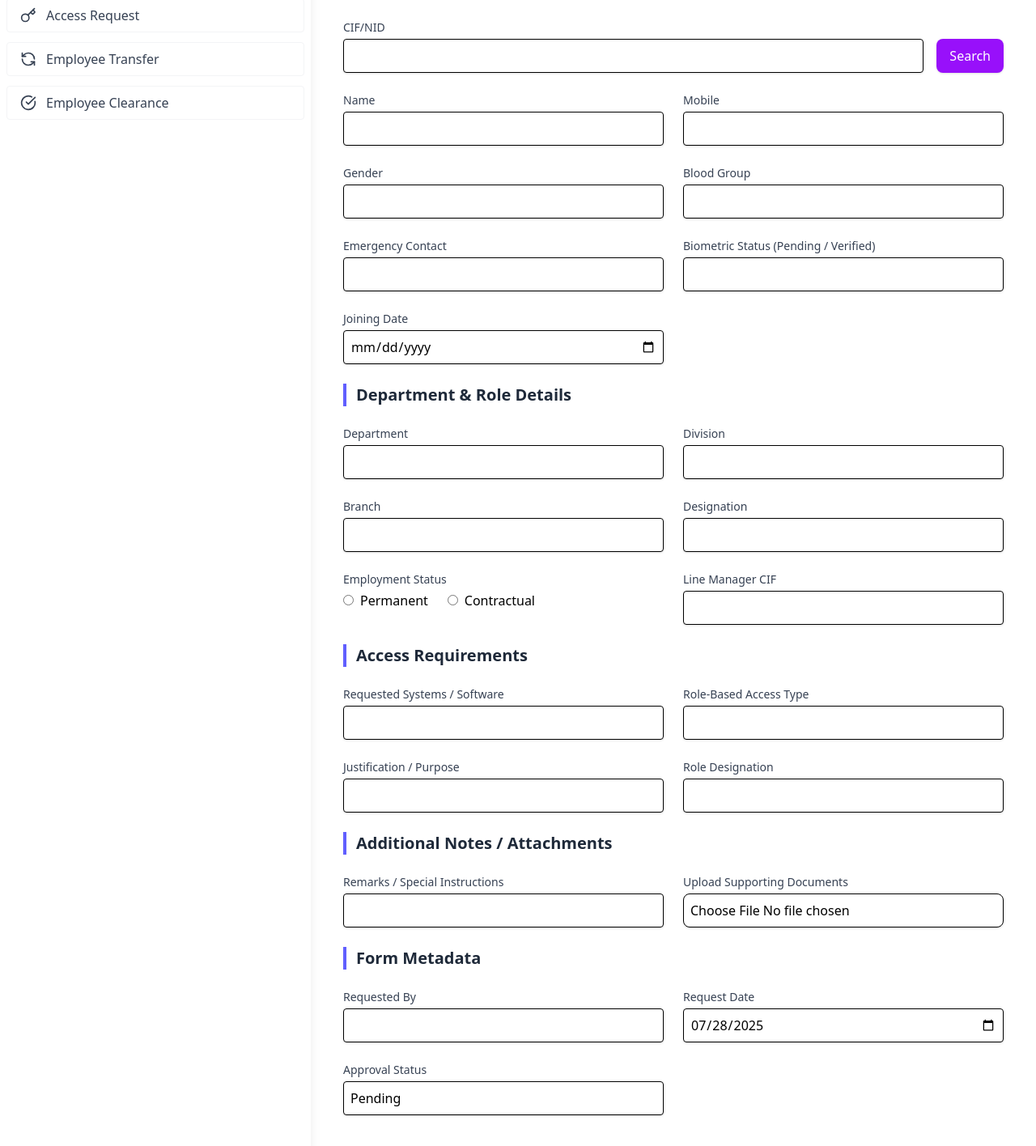
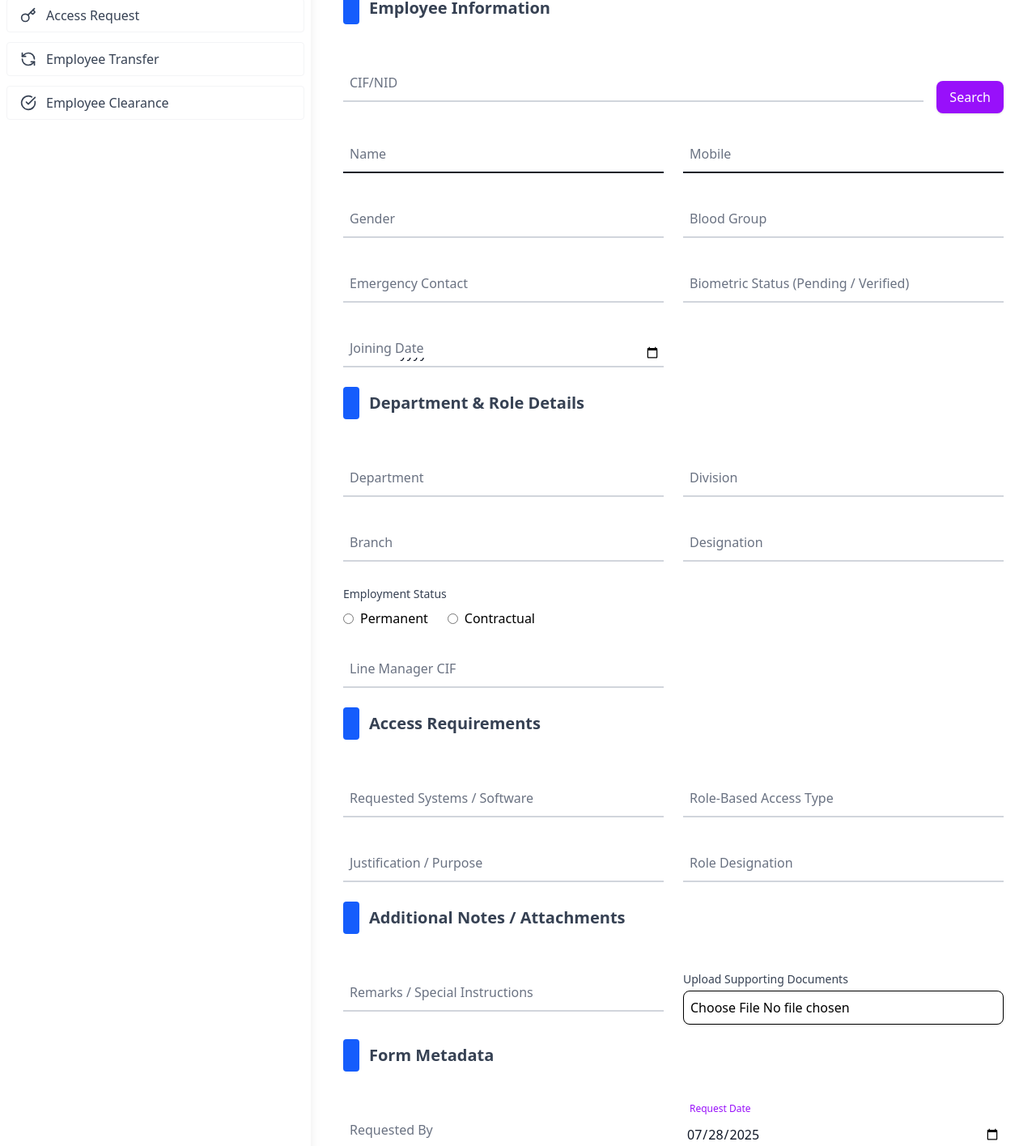
Before and after one commit to Nazmul-karim-tanvir-2nd/lamCodes, a React (Vite) app in the folder lamFrontend/: page / in a window 1280 px wide. Shown: the part 140-1556 px from the top of the page at 81% size. Built offline with nearby package versions, Linux system fonts and the light colour scheme.

Commit message:
working on style

```diff
--- a/lamFrontend/package.json
+++ b/lamFrontend/package.json
@@ -11,6 +11,7 @@
   },
   "dependencies": {
     "@tailwindcss/vite": "^4.1.11",
+    "classnames": "^2.5.1",
     "lucide-react": "^0.526.0",
     "react": "^19.1.0",
     "react-dom": "^19.1.0",
--- /dev/null
+++ b/lamFrontend/src/components/FloatingInput.jsx
@@ -0,0 +1,55 @@
+import { useState } from "react";
+import classNames from "classnames";
+
+const FloatingInput = ({
+    label,
+    name,
+    type = "text",
+    value,
+    onChange,
+    disabled = false,
+    placeholder = " ", // trick for floating label with empty placeholder
+}) => {
+    const [isFocused, setIsFocused] = useState(false);
+    const shouldFloat = isFocused || value?.length > 0;
+
+    return (
+        <div className="relative w-full min-h-[56px]">
+            <input
+                id={name}
+                name={name}
+                type={type}
+                value={value}
+                onChange={onChange}
+                disabled={disabled}
+                placeholder={placeholder}
+                onFocus={() => setIsFocused(true)}
+                onBlur={() => setIsFocused(false)}
+                className={classNames(
+                    "w-full border-b-2 bg-transparent text-gray-900 outline-none transition-all duration-200 pt-5 pb-1 px-1",
+                    {
+                        "border-purple-600": isFocused && !disabled,
+                        "border-gray-300": !isFocused && !disabled,
+                        "bg-gray-100 text-gray-400 cursor-not-allowed": disabled,
+                    }
+                )}
+                autoComplete="off"
+            />
+            <label
+                htmlFor={name}
+                className={classNames(
+                    "absolute left-1 px-1 pointer-events-none transition-all duration-200 bg-white",
+                    {
+                        "text-purple-600 text-xs -top-2": shouldFloat,
+                        "text-gray-500 top-3.5": !shouldFloat,
+                        "cursor-not-allowed": disabled,
+                    }
+                )}
+            >
+                {label}
+            </label>
+        </div>
+    );
+};
+
+export default FloatingInput;
--- a/lamFrontend/src/pages/userAccount/UserAccountForm.jsx
+++ b/lamFrontend/src/pages/userAccount/UserAccountForm.jsx
@@ -1,25 +1,16 @@
+// src/pages/userAccount/UserAccountForm.jsx
 import useUserFormStore from '../../store/useUserFormStore';
-import { useState, useEffect } from 'react';
+import { useEffect } from 'react';
 import dummyUsers from '../../data/dummyUser';
-
-const Input = ({ label, name, type = 'text', value, onChange, disabled = false }) => (
-    <div className="flex flex-col">
-        <label className="text-sm font-medium text-gray-700 mb-1">{label}</label>
-        <input
-            type={type}
-            name={name}
-            value={value}
-            onChange={onChange}
-            disabled={disabled}
-            className="p-2 border rounded bg-white shadow-sm outline-none focus:ring-2 focus:ring-purple-400"
-        />
-    </div>
-);
+import FloatingInput from '../../components/FloatingInput'; // ✅ use this
 
 const SectionTitle = ({ children }) => (
-    <h2 className="text-xl font-semibold text-gray-800 border-l-4 border-indigo-500 pl-3 my-6">
-        {children}
-    </h2>
+    <div className="mb-7 flex items-center gap-3">
+        <div className="bg-blue-600 w-[20px] h-[40px] rounded"></div>
+        <h2 className="text-xl font-semibold text-gray-700 my-6 font-sans">
+            {children}
+        </h2>
+    </div>
 );
 
 const UserAccountForm = () => {
@@ -70,7 +61,12 @@ const UserAccountForm = () => {
             <div className="grid grid-cols-1 md:grid-cols-2 gap-6">
                 <div className="md:col-span-2 flex gap-4">
                     <div className="flex-1">
-                        <Input label="CIF/NID" name="cif" value={formData.cif} onChange={handleChange} />
+                        <FloatingInput
+                            label="CIF/NID"
+                            name="cif"
+                            value={formData.cif}
+                            onChange={handleChange}
+                        />
                     </div>
                     <button
                         type="button"
@@ -81,29 +77,13 @@ const UserAccountForm = () => {
                     </button>
                 </div>
 
-                <Input label="Name" name="name" value={formData.name} onChange={handleChange} disabled />
-                <Input label="Mobile" name="mobile" value={formData.mobile} onChange={handleChange} disabled />
-                <Input label="Gender" name="gender" value={formData.gender} onChange={handleChange} />
-                <Input label="Blood Group" name="bloodGroup" value={formData.bloodGroup} onChange={handleChange} />
-                <Input
-                    label="Emergency Contact"
-                    name="emergencyContact"
-                    value={formData.emergencyContact}
-                    onChange={handleChange}
-                />
-                <Input
-                    label="Biometric Status (Pending / Verified)"
-                    name="biometricStatus"
-                    value={formData.biometricStatus}
-                    onChange={handleChange}
-                />
-                <Input
-                    label="Joining Date"
-                    name="joiningDate"
-                    type="date"
-                    value={formData.joiningDate}
-                    onChange={handleChange}
-                />
+                <FloatingInput label="Name" name="name" value={formData.name} onChange={handleChange} disabled />
+                <FloatingInput label="Mobile" name="mobile" value={formData.mobile} onChange={handleChange} disabled />
+                <FloatingInput label="Gender" name="gender" value={formData.gender} onChange={handleChange} />
+                <FloatingInput label="Blood Group" name="bloodGroup" value={formData.bloodGroup} onChange={handleChange} />
+                <FloatingInput label="Emergency Contact" name="emergencyContact" value={formData.emergencyContact} onChange={handleChange} />
+                <FloatingInput label="Biometric Status (Pending / Verified)" name="biometricStatus" value={formData.biometricStatus} onChange={handleChange} />
+                <FloatingInput label="Joining Date" name="joiningDate" type="date" value={formData.joiningDate} onChange={handleChange} />
 
                 {formData.biometricStatus === 'Pending' && (
                     <div className="md:col-span-2 bg-red-100 text-red-700 p-4 rounded border border-red-300">
@@ -112,18 +92,18 @@ const UserAccountForm = () => {
                 )}
             </div>
 
-            {/* Department & Role */}
+            {/* Department & Role Details */}
             <SectionTitle>Department & Role Details</SectionTitle>
             <div className="grid grid-cols-1 md:grid-cols-2 gap-6">
-                <Input label="Department" name="department" value={formData.department} onChange={handleChange} />
-                <Input label="Division" name="division" value={formData.division} onChange={handleChange} />
-                <Input label="Branch" name="branch" value={formData.branch} onChange={handleChange} />
-                <Input label="Designation" name="designation" value={formData.designation} onChange={handleChange} />
+                <FloatingInput label="Department" name="department" value={formData.department} onChange={handleChange} />
+                <FloatingInput label="Division" name="division" value={formData.division} onChange={handleChange} />
+                <FloatingInput label="Branch" name="branch" value={formData.branch} onChange={handleChange} />
+                <FloatingInput label="Designation" name="designation" value={formData.designation} onChange={handleChange} />
 
-                <div className="flex flex-col">
-                    <label className="text-sm font-medium text-gray-700 mb-1">Employment Status</label>
+                <div className="flex flex-col md:col-span-2">
+                    <label className="text-sm font-medium text-gray-700 mb-2">Employment Status</label>
                     <div className="flex gap-6">
-                        <label>
+                        <label className="flex items-center">
                             <input
                                 type="radio"
                                 name="employmentStatus"
@@ -134,7 +114,7 @@ const UserAccountForm = () => {
                             />
                             Permanent
                         </label>
-                        <label>
+                        <label className="flex items-center">
                             <input
                                 type="radio"
                                 name="employmentStatus"
@@ -149,61 +129,25 @@ const UserAccountForm = () => {
                 </div>
 
                 {formData.employmentStatus === 'Contractual' && (
-                    <Input
-                        label="Contract Expiry Date"
-                        name="contractExpiry"
-                        type="date"
-                        value={formData.contractExpiry}
-                        onChange={handleChange}
-                    />
+                    <FloatingInput label="Contract Expiry Date" name="contractExpiry" type="date" value={formData.contractExpiry} onChange={handleChange} />
                 )}
 
-                <Input
-                    label="Line Manager CIF"
-                    name="lineManagerCIF"
-                    value={formData.lineManagerCIF}
-                    onChange={handleChange}
-                />
+                <FloatingInput label="Line Manager CIF" name="lineManagerCIF" value={formData.lineManagerCIF} onChange={handleChange} />
             </div>
 
             {/* Access Requirements */}
             <SectionTitle>Access Requirements</SectionTitle>
             <div className="grid grid-cols-1 md:grid-cols-2 gap-6">
-                <Input
-                    label="Requested Systems / Software"
-                    name="requestedSystems"
-                    value={formData.requestedSystems}
-                    onChange={handleChange}
-                />
-                <Input
-                    label="Role-Based Access Type"
-                    name="accessType"
-                    value={formData.accessType}
-                    onChange={handleChange}
-                />
-                <Input
-                    label="Justification / Purpose"
-                    name="justification"
-                    value={formData.justification}
-                    onChange={handleChange}
-                />
-                <Input
-                    label="Role Designation"
-                    name="roleDesignation"
-                    value={formData.roleDesignation}
-                    onChange={handleChange}
-                />
+                <FloatingInput label="Requested Systems / Software" name="requestedSystems" value={formData.requestedSystems} onChange={handleChange} />
+                <FloatingInput label="Role-Based Access Type" name="accessType" value={formData.accessType} onChange={handleChange} />
+                <FloatingInput label="Justification / Purpose" name="justification" value={formData.justification} onChange={handleChange} />
+                <FloatingInput label="Role Designation" name="roleDesignation" value={formData.roleDesignation} onChange={handleChange} />
             </div>
 
             {/* Additional Notes */}
             <SectionTitle>Additional Notes / Attachments</SectionTitle>
             <div className="grid grid-cols-1 md:grid-cols-2 gap-6">
-                <Input
-                    label="Remarks / Special Instructions"
-                    name="remarks"
-                    value={formData.remarks}
-                    onChange={handleChange}
-                />
+                <FloatingInput label="Remarks / Special Instructions" name="remarks" value={formData.remarks} onChange={handleChange} />
                 <div className="flex flex-col">
                     <label className="text-sm font-medium text-gray-700 mb-1">Upload Supporting Documents</label>
                     <input
@@ -215,36 +159,19 @@ const UserAccountForm = () => {
                 </div>
             </div>
 
-            {/* Footer / Metadata */}
+            {/* Metadata */}
             <SectionTitle>Form Metadata</SectionTitle>
             <div className="grid grid-cols-1 md:grid-cols-2 gap-6">
-                <Input
-                    label="Requested By"
-                    name="requestedBy"
-                    value={formData.requestedBy}
-                    onChange={handleChange}
-                />
-                <Input
-                    label="Request Date"
-                    name="requestDate"
-                    type="date"
-                    value={formData.requestDate}
-                    onChange={handleChange}
-                />
-                <Input
-                    label="Approval Status"
-                    name="approvalStatus"
-                    value={formData.approvalStatus}
-                    onChange={handleChange}
-                    disabled
-                />
+                <FloatingInput label="Requested By" name="requestedBy" value={formData.requestedBy} onChange={handleChange} />
+                <FloatingInput label="Request Date" name="requestDate" type="date" value={formData.requestDate} onChange={handleChange} />
+                <FloatingInput label="Approval Status" name="approvalStatus" value={formData.approvalStatus} onChange={handleChange} disabled />
             </div>
 
-            {/* Submit Button */}
+            {/* Submit */}
             <div className="mt-10 text-center">
                 <button
                     type="submit"
-                    className="bg-purple-600 text-white px-8 py-3 rounded-lg text-lg shadow hover:bg-purple-700 transition-all"
+                    className="bg-blue-600 text-white px-8 py-3 rounded-lg text-lg shadow hover:bg-blue-700 transition-all"
                 >
                     Submit Request
                 </button>
```
Also changed, not shown: 1 other file (tests, documents, lock files or other folders).
